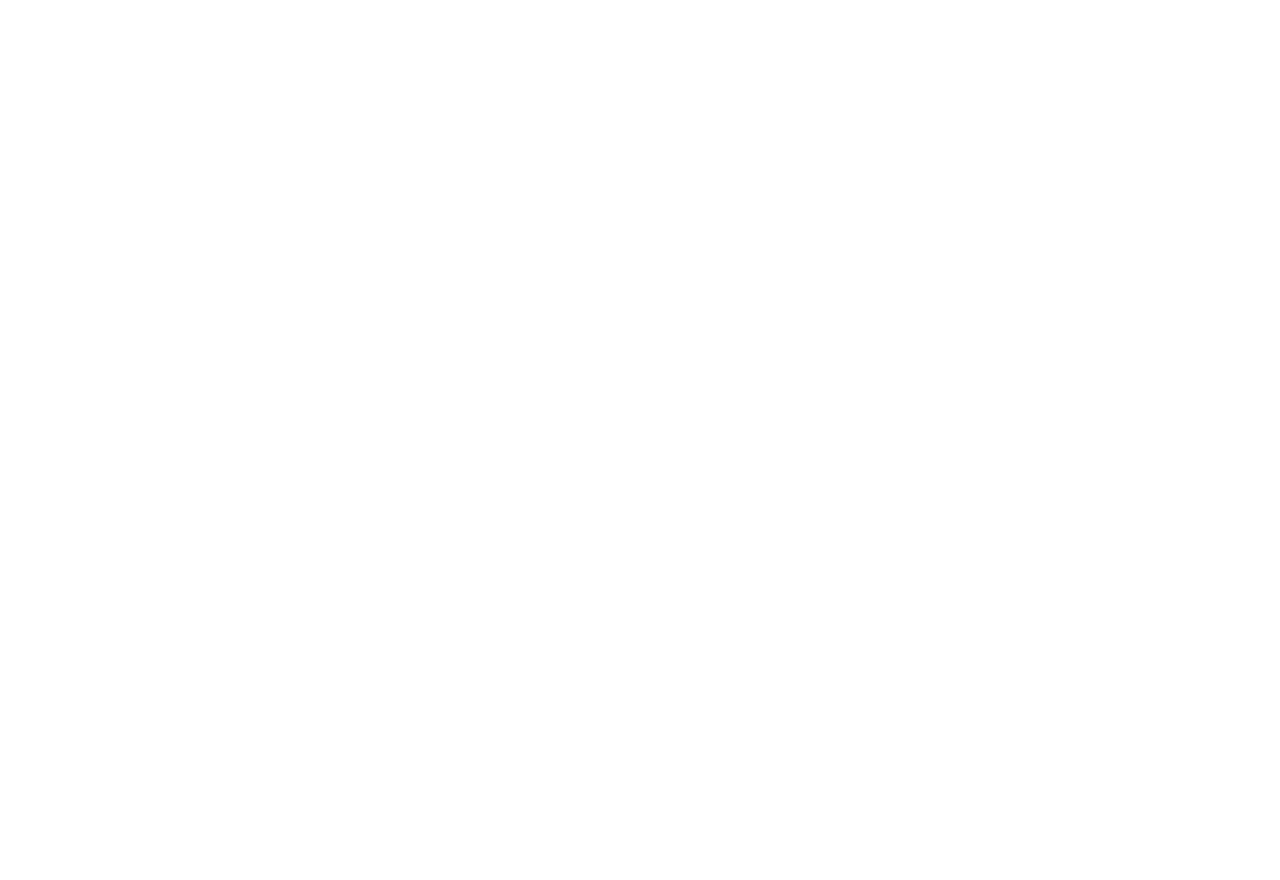
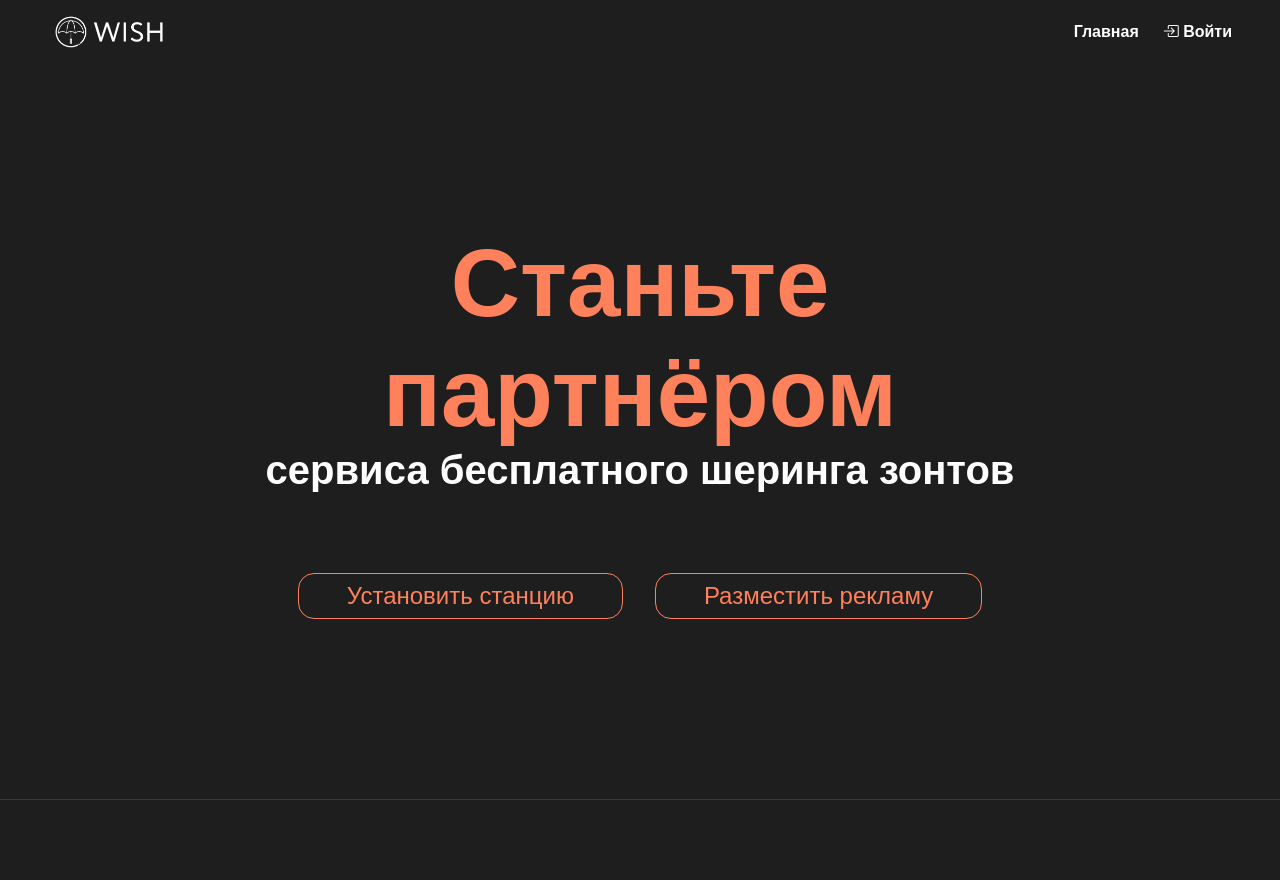
Before and after one commit to shareu-wish/wish-webapp, a Flask app: page /business in a window 1280 px wide. Before the commit the page is empty. Before the commit the page ends 800 px from the top, so only its background shows below. Run offline with Flask 3, Linux system fonts and the light colour scheme; style sheets or scripts are compiled from the project's sources.

Commit message:
Первая секция для бизнеса сделана

```diff
--- /dev/null
+++ b/static/css/business.css
@@ -0,0 +1,136 @@
+* {
+  margin: 0;
+  padding: 0;
+  box-sizing: border-box;
+  font-family: Arial, Helvetica, sans-serif;
+}
+
+html,
+body {
+  width: 100%;
+  scroll-behavior: smooth;
+  overflow-x: hidden;
+}
+
+/* Scrollbar */
+* {
+  scrollbar-width: thin;
+  scrollbar-color: #ff815b #1e1e1e;
+}
+
+*::-webkit-scrollbar {
+  height: 12px;
+  width: 12px;
+}
+
+*::-webkit-scrollbar-track {
+  background: #1e1e1e;
+}
+
+*::-webkit-scrollbar-thumb {
+  background-color: #b6c4dd;
+  border-radius: 5px;
+  border: 3px solid #1e1e1e;
+}
+
+/* First section */
+.first-section {
+  width: 100%;
+  height: 100svh;
+  min-height: 650px;
+  padding-top: 3rem;
+  display: flex;
+  align-items: center;
+  justify-content: center;
+  transition: opacity 2s;
+  border-bottom: 1px solid #383838;
+  background-color: #1e1e1e;
+}
+.first-section::before {
+  content: "";
+  position: absolute;
+  left: 0;
+  top: 0;
+  opacity: 0;
+  transition: opacity 0.5s;
+  width: 100%;
+  height: 100%;
+  pointer-events: none;
+  background: radial-gradient(800px circle at var(--mouse-x) var(--mouse-y), rgba(255, 129, 91, 0.25), transparent 40%);
+  z-index: 2;
+}
+.first-section:hover::before {
+  opacity: 1;
+}
+
+header {
+  position: absolute;
+  top: 0;
+  left: 0;
+  width: 100%;
+  height: 4rem;
+  display: flex;
+  justify-content: space-between;
+  padding: 0.8rem 3rem;
+}
+header .logo-header {
+  height: 2.4rem;
+  filter: brightness(0) invert(1);
+  cursor: pointer;
+}
+header .links {
+  height: 100%;
+  display: flex;
+  align-items: center;
+  gap: 1.5rem;
+}
+header .links a {
+  text-decoration: none;
+  color: white;
+  font-weight: 600;
+}
+header .links a:hover {
+  color: #ff815b;
+}
+
+.first-section-content {
+  width: 70%;
+}
+.first-section-content h1 {
+  text-align: center;
+  font-size: 6rem;
+  color: #ff815b;
+}
+.first-section-content h2 {
+  text-align: center;
+  font-size: 2.5rem;
+  color: white;
+}
+.first-section-content .btns {
+  margin-top: 5rem;
+  width: 100%;
+  display: flex;
+  justify-content: center;
+  gap: 2rem;
+}
+.first-section-content .btns button {
+  border: 1px solid #ff815b;
+  border-radius: 1rem;
+  padding: 0.5rem 3rem;
+  color: #ff815b;
+  background: transparent;
+  font-size: 1.5rem;
+  cursor: pointer;
+  transition: background, color 0.3s;
+}
+.first-section-content .btns button:hover {
+  background-color: #ff815b;
+  color: white;
+}
+
+/* Install station section */
+.install-station-section {
+  width: 100%;
+  padding-top: 5rem;
+  background-color: #1e1e1e;
+}/*# sourceMappingURL=business.css.map */
--- a/static/css/station_map.css
+++ b/static/css/station_map.css
@@ -72,6 +72,7 @@ header {
 
 .logo {
   height: 2.2rem;
+  cursor: pointer;
 }
 
 header .right {
--- a/static/js/business.js
+++ b/static/js/business.js
@@ -0,0 +1,8 @@
+
+
+$('#firstSection').mousemove(function(e) {
+    const x = e.pageX - this.offsetLeft;
+    const y = e.pageY - this.offsetTop;
+
+    $(this).css({ '--mouse-x': `${x}px`, '--mouse-y': `${y}px` });
+})
--- a/static/scss/business.scss
+++ b/static/scss/business.scss
@@ -0,0 +1,182 @@
+$primaryColor: #004daf;
+$bgColor1: #1e1e1e;
+$bgColor2: #131313;
+$bgColor3: #383838;
+$textColor: white;
+$orangeColor: #ff815b;
+$purpleColor: #974f79;
+
+
+* {
+  margin: 0;
+  padding: 0;
+  box-sizing: border-box;
+  font-family: Arial, Helvetica, sans-serif;
+}
+
+html,
+body {
+  width: 100%;
+  scroll-behavior: smooth;
+  overflow-x: hidden;
+}
+
+
+/* Scrollbar */
+* {
+  scrollbar-width: thin;
+  scrollbar-color: $orangeColor $bgColor1;
+}
+
+*::-webkit-scrollbar {
+  height: 12px;
+  width: 12px;
+}
+*::-webkit-scrollbar-track {
+  background: $bgColor1;
+}
+*::-webkit-scrollbar-thumb {
+  background-color: #b6c4dd;
+  border-radius: 5px;
+  border: 3px solid $bgColor1;
+}
+
+
+/* First section */
+.first-section {
+  width: 100%;
+  height: 100svh;
+  min-height: 650px;
+  padding-top: 3rem;
+
+  display: flex;
+  align-items: center;
+  justify-content: center;
+
+  //   background: linear-gradient(to bottom, $bgColor2 2.5rem, $bgColor1 4rem);
+  transition: opacity 2s;
+  border-bottom: 1px solid $bgColor3;
+
+  background-color: $bgColor1;
+
+  &::before {
+    content: "";
+    position: absolute;
+    left: 0;
+    top: 0;
+    opacity: 0;
+    transition: opacity .5s;
+    width: 100%;
+    height: 100%;
+    pointer-events: none;
+
+    background: radial-gradient(800px circle at var(--mouse-x) var(--mouse-y), rgba(255, 129, 91, 0.25), transparent 40%);
+    z-index: 2;
+  }
+
+  &:hover {
+    &::before {
+      opacity: 1;
+    }
+  }
+}
+
+header {
+  position: absolute;
+  top: 0;
+  left: 0;
+
+  width: 100%;
+  height: 4rem;
+  display: flex;
+  justify-content: space-between;
+  padding: 0.8rem 3rem;
+
+  .logo-header {
+    height: 2.4rem;
+    filter: brightness(0) invert(1);
+    cursor: pointer;
+  }
+
+  .links {
+    height: 100%;
+    display: flex;
+    align-items: center;
+    gap: 1.5rem;
+
+    a {
+      text-decoration: none;
+      color: $textColor;
+      font-weight: 600;
+
+      &:hover {
+        color: $orangeColor;
+      }
+    }
+  }
+
+  //   .nav {
+  //     height: 100%;
+  //     display: flex;
+  //     align-items: center;
+  //     gap: 1.5rem;
+
+  //     a {
+  //       text-decoration: none;
+  //       color: $textColor;
+  //       font-weight: 600;
+
+  //       &:hover {
+  //         color: $orangeColor;
+  //       }
+  //     }
+  //   }
+}
+
+.first-section-content {
+  width: 70%;
+  // margin: 10rem auto 0;
+
+  h1 {
+    text-align: center;
+    font-size: 6rem;
+    color: $orangeColor;
+  }
+
+  h2 {
+    text-align: center;
+    font-size: 2.5rem;
+    color: $textColor;
+  }
+
+  .btns {
+    margin-top: 5rem;
+    width: 100%;
+    display: flex;
+    justify-content: center;
+    gap: 2rem;
+    button {
+      border: 1px solid $orangeColor;
+      border-radius: 1rem;
+      padding: 0.5rem 3rem;
+      color: $orangeColor;
+      background: transparent;
+      font-size: 1.5rem;
+      cursor: pointer;
+      transition: background, color .3s;
+
+      &:hover {
+        background-color: $orangeColor;
+        color: white;
+      }
+    }
+  }
+}
+
+
+/* Install station section */
+.install-station-section {
+  width: 100%;
+  padding-top: 5rem;
+  background-color: $bgColor1;
+}
--- a/templates/business.html
+++ b/templates/business.html
@@ -11,7 +11,29 @@
 </head>
 
 <body>
+    <section class="first-section" id="firstSection">
+        <header>
+            <img src="/static/img/logo.png" alt="logo" class="logo-header" onclick="window.location.href='/'">
 
+            <div class="links">
+                <a href="/">Главная</a>
+                <a href="/auth"><i class="bi bi-box-arrow-in-right"></i> Войти</a>
+            </div>
+        </header>
+
+        <div class="first-section-content">
+            <h1>Станьте партнёром</h1>
+            <h2>сервиса бесплатного шеринга зонтов</h2>
+            <div class="btns">
+                <button onclick="window.location.href='#install-station'">Установить станцию</button>
+                <button onclick="window.location.href='#place-ad'">Разместить рекламу</button>
+            </div>
+        </div>
+    </section>
+
+    <section class="install-station-section" id="install-station">
+
+    </section>
 
     <script src="/static/js/business.js"></script>
 </body>
--- a/templates/station_map.html
+++ b/templates/station_map.html
@@ -3,6 +3,7 @@
 
 <head>
   {% include 'components/head_base.html' %}
+  {% include 'components/yandex_metrika.html' %}
 
   <!-- {% from 'components/modal.html' import modal %} -->
   <link rel="stylesheet" href="/static/css/components/modal.css">
@@ -17,7 +18,7 @@
 <body>
 
   <header>
-    <img src="/static/img/logo.png" alt="logo" class="logo">
+    <img src="/static/img/logo.png" alt="logo" class="logo" onclick="window.location.href='/'">
 
     <div class="right">
       <div class="search-container">
```
Also changed, not shown: static/js/index.js (+14 -0 lines), 1 other file.
